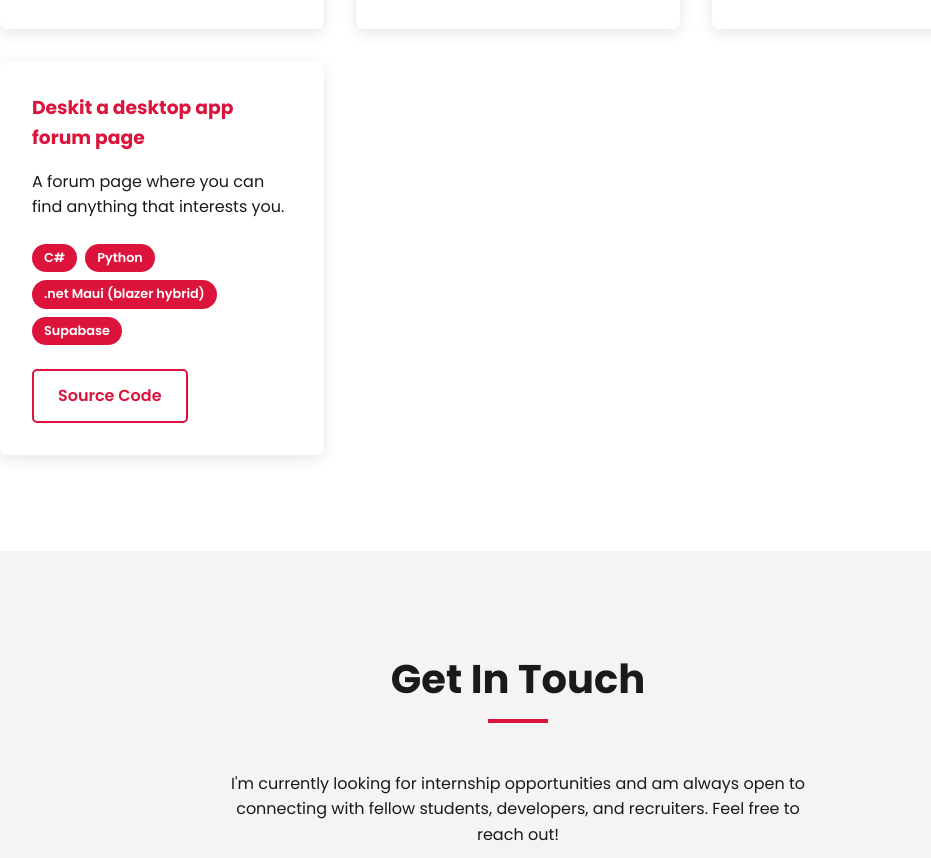
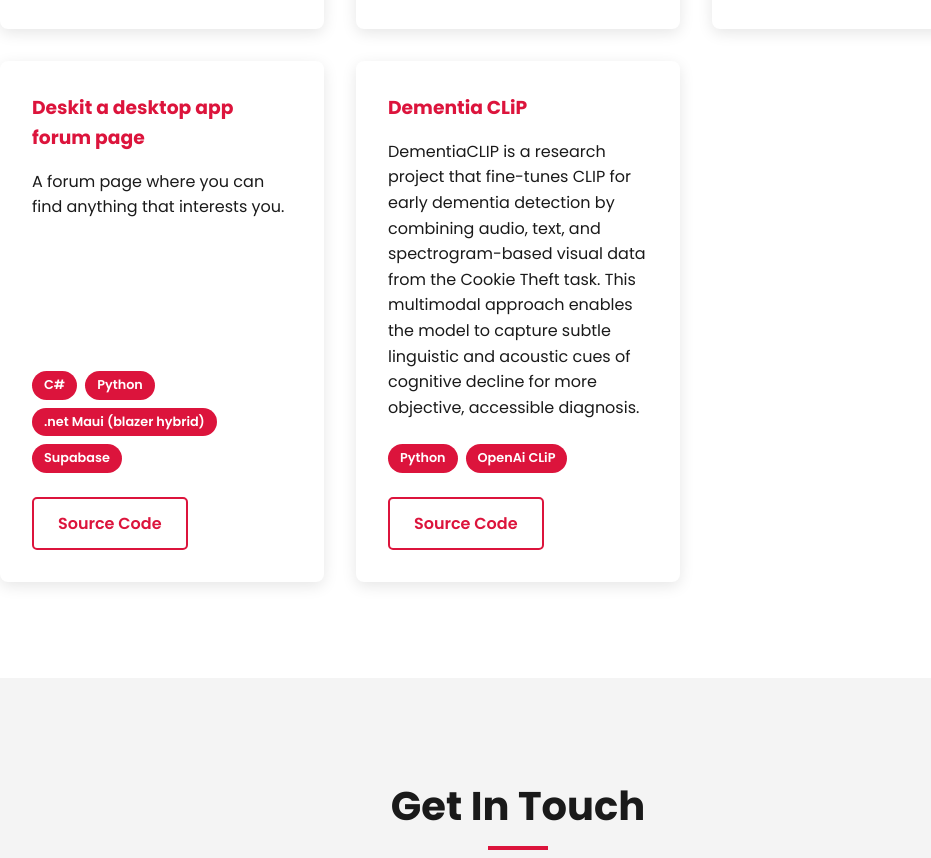
Before and after one commit to PetarSrbinoski/PortfolioWebsite, a plain HTML site: page index.html in a window 1280 px wide. Shown: the part 2102-2960 px from the top of the page, without its empty margins (122-1053 px from the left). Drawn offline with Linux system fonts and the light colour scheme.

Commit message:
added dementia clip project

```diff
--- a/index.html
+++ b/index.html
@@ -122,6 +122,17 @@
                     </div>
                 </div>
 
+                <div class="project-card">
+                    <h3>Dementia CLiP</h3>
+                    <p>DementiaCLIP is a research project that fine-tunes CLIP for early dementia detection by combining audio, text, and spectrogram-based visual data from the Cookie Theft task. This multimodal approach enables the model to capture subtle linguistic and acoustic cues of cognitive decline for more objective, accessible diagnosis.</p>
+                    <div class="project-tech">
+                        <span>Python</span><span>OpenAi CLiP</span>
+                    </div>
+                    <div class="project-links">
+                        <a href="https://github.com/PetarSrbinoski/DementiaCLIP" target="_blank" class="btn btn-secondary">Source Code</a>
+                    </div>
+                </div>
+
             </div>
         </div>
     </section>
```
